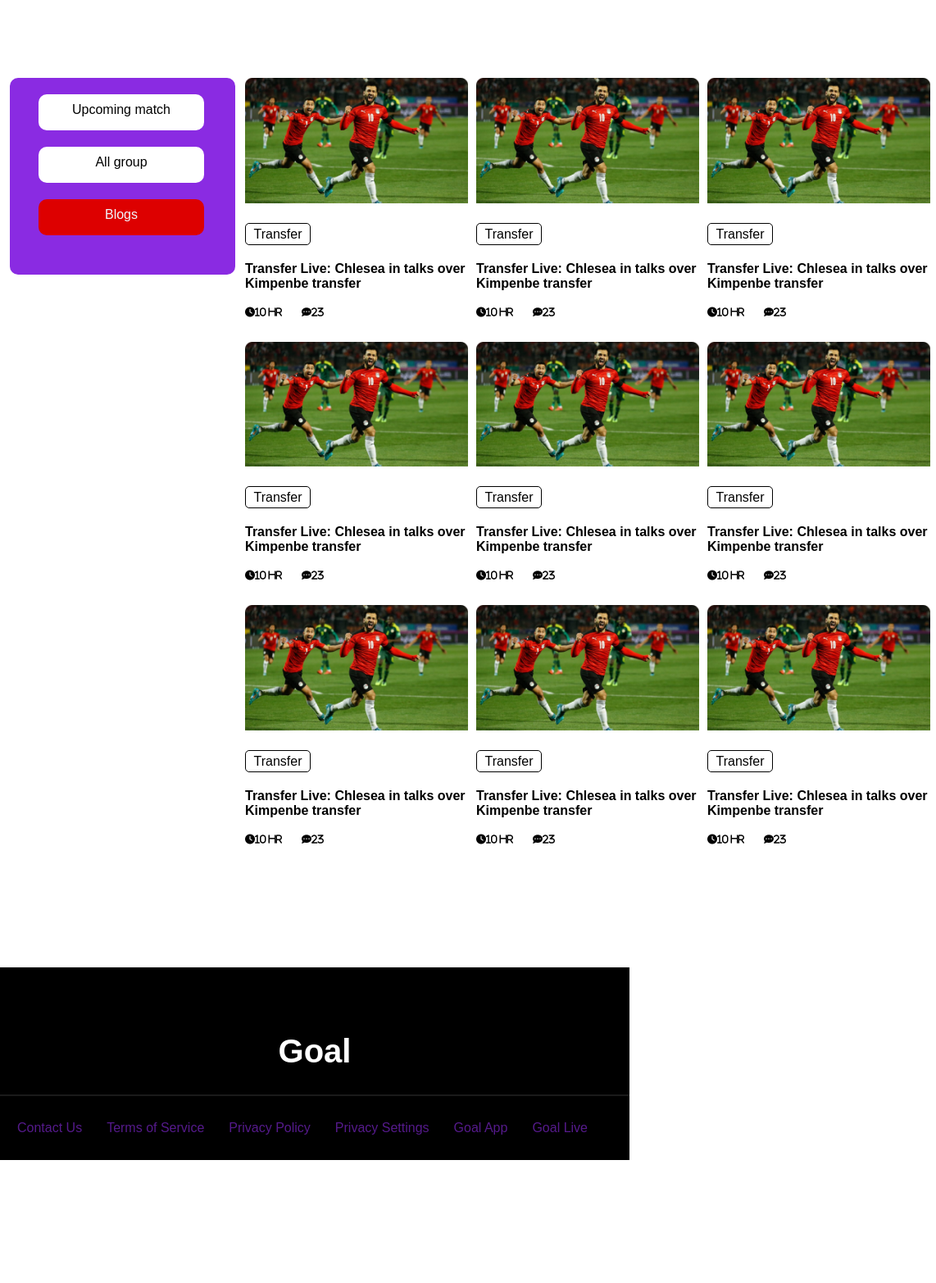
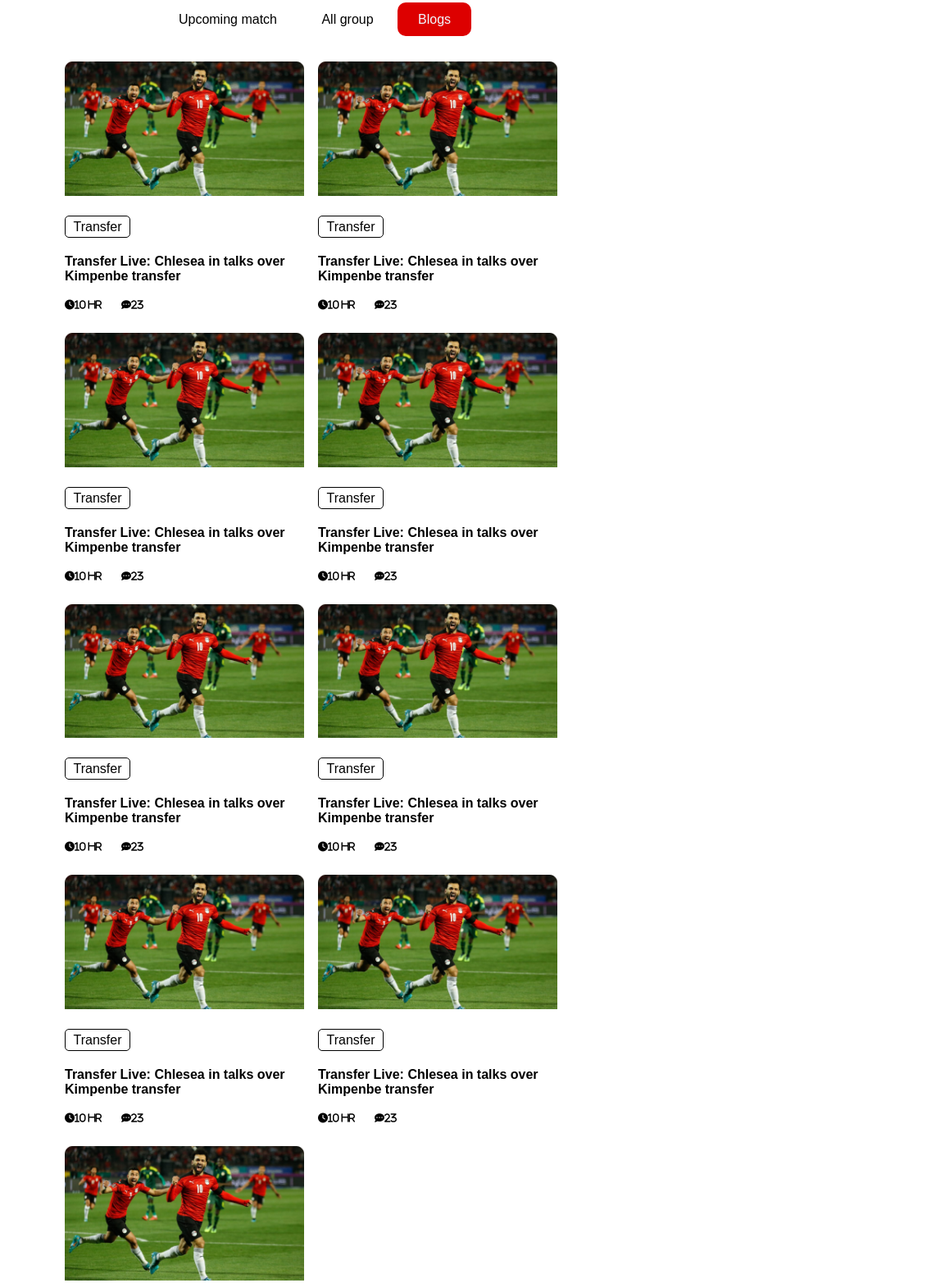
Before and after one commit to TAHID009/fifa_world-Cup2022, a plain HTML site: page index.html in a window 768 px wide. Shown: the part 615-2180 px from the top of the page at 82% size, 1142 px wide, since content can reach past the window. Before the commit the page ends 2030 px from the top, so only its background shows below. Drawn offline with Linux system fonts and the light colour scheme.

Commit message:
oneside done

```diff
--- a/styles/style.css
+++ b/styles/style.css
@@ -156,7 +156,6 @@ hr{
   /* banner responsive */
   .banner_details{
     display: block;
-
   }
   .banner_title{
     margin:34px;
@@ -272,3 +271,121 @@ hr{
 }
 
 }
+
+/* medium device responsive */
+
+@media screen and (min-width:577px) and (max-width:992px){
+    /* banner section css */
+.container{
+    width: 610px;
+}
+.banner_details{
+    display: flex;
+    background-color: black;
+    border-radius: 30px;
+}
+.banner_title{
+    margin: 40px 18px 20px 40px;
+    width: 40%;
+}
+
+.banner_title h1{
+    font-size: 35px;
+    font-weight: 700px;
+
+}
+.banner_title p{
+    font-size: 12px;
+}
+
+.banner_photo{
+    width: 60%;
+}
+.b-p1{
+    height: 70vh;
+
+}
+/* banner section css end */
+
+.match_info{
+    display: block;
+    padding-top: 30px;
+}
+.match_nav{
+    background-color: white;
+    width: 610px;
+    height: 60px;
+    padding-left: 0;
+    margin: 0;
+
+}
+.btn-1, .btn-2, .btn-3{
+    padding: 12px 25px;
+    background-color: white;
+    border-radius: 10px;
+    display: inline;
+    font-size: 16px;
+}
+.btn-1:hover, .btn-2:hover{
+    border: 1px solid black;
+}
+.btn-3{
+    background-color: #DD0000;
+    color: aliceblue;
+
+}
+.match_news{
+    display: grid;
+    grid-template-columns: repeat(2, 1fr);
+    gap: 8px;
+    width: 610px;
+}
+.m_details img{
+    width: 292px;
+}
+.m-btn{
+    display: block;
+    margin: 20px 0;
+    border: 1px solid black;
+    font-size: 16px;
+    width: 78px;
+    height: 25px;
+    text-decoration: none;
+    text-align: center;
+    line-height: 25px;
+    border-radius: 5px;
+    color:black;
+
+}
+
+
+/* footer medium divice responsive */
+.footer_details{
+    text-align: center;
+    margin-top: 110px;
+    padding-bottom: 30px;
+}
+.title{
+    font-size: 40px;
+    font-weight: 600px;
+    padding-top: 30px;
+
+}
+hr{
+    border: 1px solid rgba(255, 255, 255, 0.1);
+    width:540px ;
+}
+.footer_item ul{
+    display: grid;
+    grid-template-columns: repeat(4, 1fr);
+    row-gap: 12px;
+    justify-content: center;
+}
+
+.footer_item a{
+    color: aliceblue;
+    font-size: 12px;
+
+
+}
+}
```
